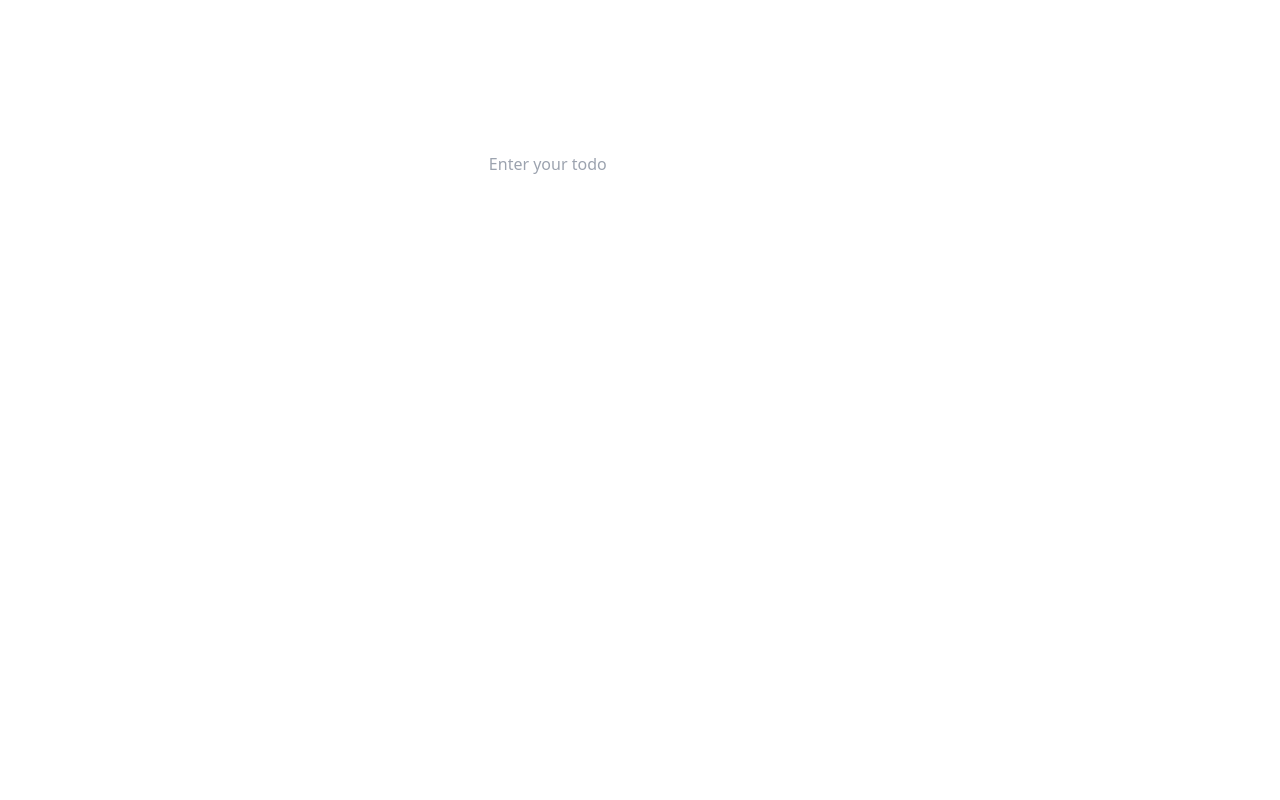
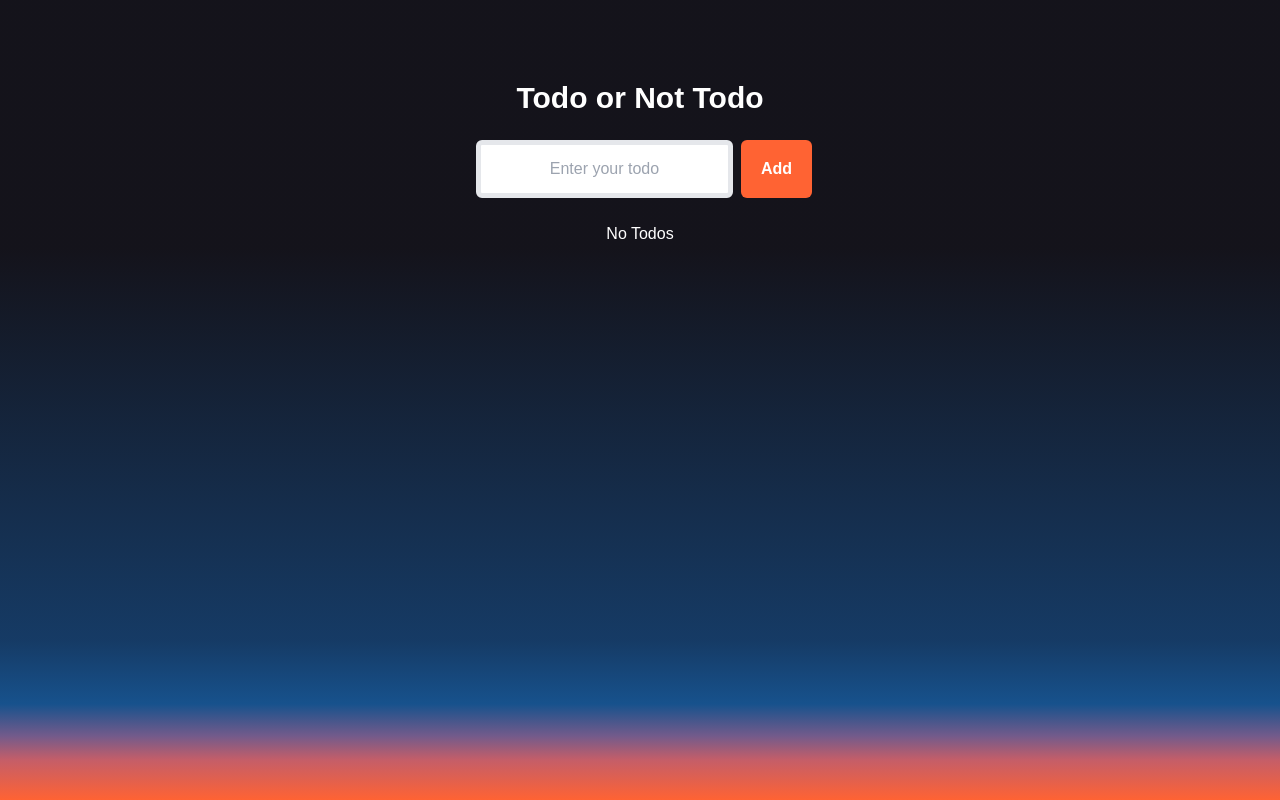
Before and after one commit to Meobot/todo-app, a React (Vite) app: page / in a window 1280 px wide. Built offline with nearby package versions, Linux system fonts and the light colour scheme.

Commit message:
styles added

```diff
--- a/src/index.css
+++ b/src/index.css
@@ -2,8 +2,36 @@
 @tailwind components;
 @tailwind utilities;
 
-* {
-	box-sizing: border-box;
+html {
 	margin: 0;
 	padding: 0;
+	font-family: "Montserrat", sans-serif;
+	background-image: linear-gradient(
+		0deg,
+		hsl(14deg 100% 60%) 0%,
+		hsl(354deg 47% 57%) 5%,
+		hsl(270deg 21% 45%) 8%,
+		hsl(210deg 72% 32%) 12%,
+		hsl(212deg 65% 24%) 20%,
+		hsl(248deg 17% 9%) 69%
+	);
 }
+
+input {
+	padding: 12px 20px;
+	font-size: 1rem;
+	border-style: solid;
+	text-align: center;
+	width: 100%;
+	border-radius: 6px;
+	border-width: 5px;
+}
+
+input:focus {
+	border-color: hsl(14deg 100% 60%);
+	outline: none;
+}
+
+button {
+	background-color: hsl(14deg 100% 60%);
+}
```
